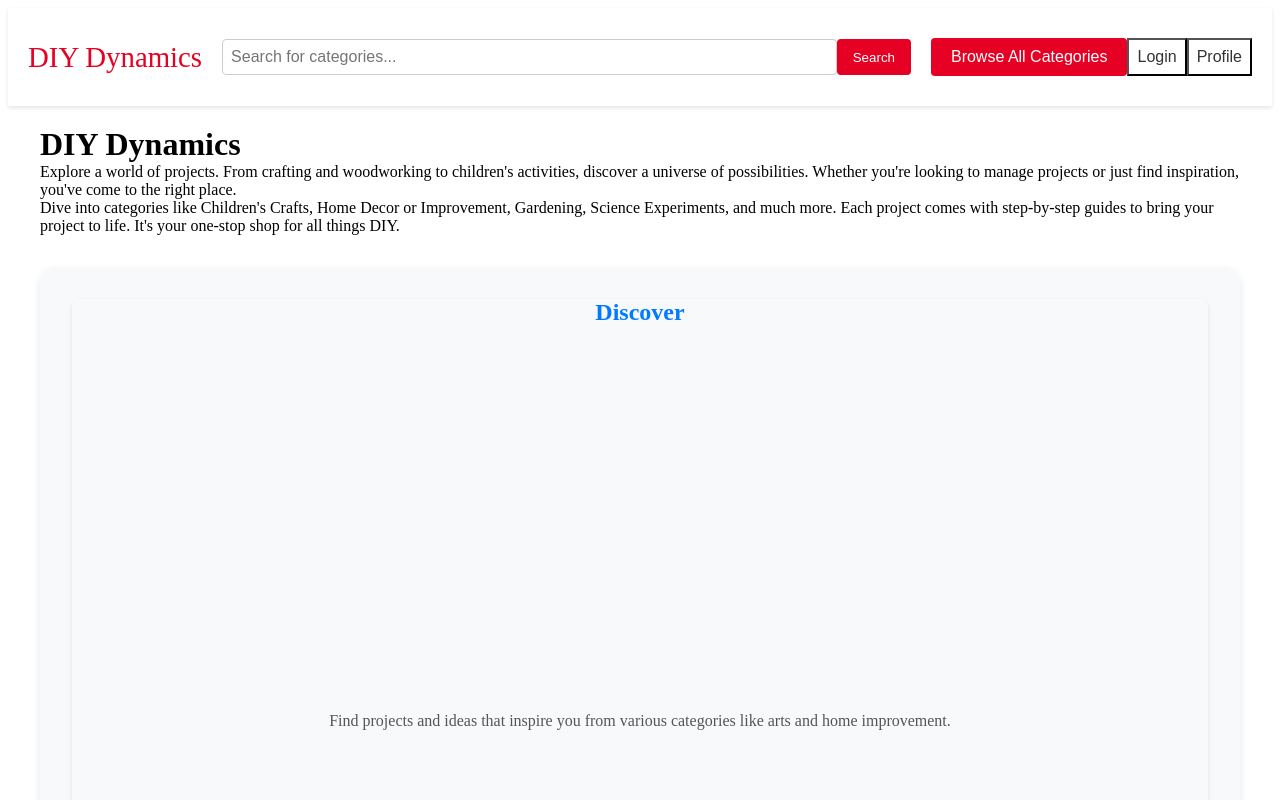
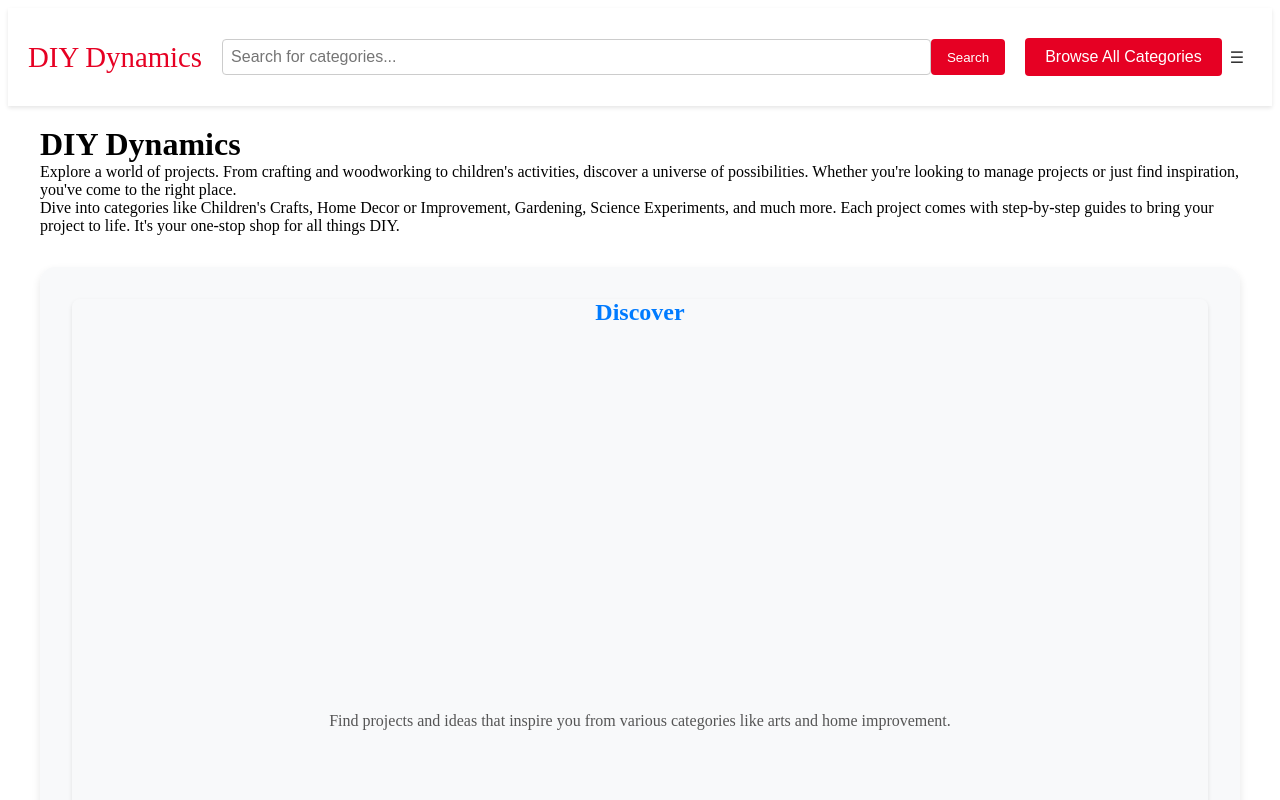
Before and after one commit to aholley112/diy_dynamics_client, an Angular app: page /home in a window 1280 px wide. Shown: the top 800 px of the page. Built offline with nearby package versions, Linux system fonts and the light colour scheme.

Commit message:
added dropdown to navbar

```diff
--- a/src/app/navbar/navbar.component.html
+++ b/src/app/navbar/navbar.component.html
@@ -15,7 +15,17 @@
       <button (click)="goToCategories()">Browse All Categories</button>
     </div>
     <div class="user-controls">
-      <button (click)="goToLogin()">Login</button>
-      <button (click)="goToProfile()">Profile</button>
+      <div class="dropdown">
+        <button class="dropbtn">☰</button>
+        <div class="dropdown-content">
+          <!-- Show Log In / Sign Up only if the user is not logged in -->
+          <a *ngIf="!authService.isLoggedIn()" (click)="goToAuth('log-in')">Log In or Sign Up</a>
+          <!-- Show Profile link only if the user is logged in -->
+          <a *ngIf="authService.isLoggedIn()" routerLink="/profile">Profile</a>
+          <!-- Show Log Out only if the user is logged in -->
+          <a *ngIf="authService.isLoggedIn()" (click)="logout()">Log Out</a>
+        </div>
+
+        </div>
     </div>
   </nav>
--- a/src/app/navbar/navbar.component.scss
+++ b/src/app/navbar/navbar.component.scss
@@ -83,3 +83,43 @@ button:hover {
   font-size: 1em;
   border-radius: 4px;
 }
+
+.dropbtn {
+  background-color: #4CAF50;
+  color: white;
+  padding: 16px;
+  font-size: 16px;
+  border: none;
+  cursor: pointer;
+}
+
+.dropbtn:hover, .dropbtn:focus {
+  background-color: #3e8e41;
+}
+
+.dropdown {
+  position: relative;
+  display: inline-block;
+}
+
+
+.dropdown-content {
+  display: none;
+  position: absolute;
+  background-color: #f9f9f9;
+  min-width: 160px;
+  box-shadow: 0px 8px 16px 0px rgba(0,0,0,0.2);
+  z-index: 1;
+}
+
+.dropdown-content a {
+  color: black;
+  padding: 12px 16px;
+  text-decoration: none;
+  display: block;
+}
+
+
+.dropdown:hover .dropdown-content {
+  display: block;
+}
--- a/src/app/navbar/navbar.component.ts
+++ b/src/app/navbar/navbar.component.ts
@@ -2,12 +2,15 @@ import { CommonModule } from '@angular/common';
 import { Component, EventEmitter, Output } from '@angular/core';
 import { FormsModule } from '@angular/forms';
 import { Router } from '@angular/router';
+import { RouterModule } from '@angular/router';
 import { Category } from '../shared/models/category.model';
+import { AuthenticationService } from '../core/services/authentication.service';
+
 
 @Component({
   selector: 'app-navbar',
   standalone: true,
-  imports: [FormsModule, CommonModule],
+  imports: [FormsModule, CommonModule, RouterModule],
   templateUrl: './navbar.component.html',
   styleUrl: './navbar.component.scss'
 })
@@ -17,15 +20,25 @@ export class NavigationBarComponent {
 
   @Output() search = new EventEmitter<string>();
 
-  constructor(private router: Router){}
+  constructor(public authService: AuthenticationService, private router: Router) {}
 
   searchCategories(): void {
     console.log('Emitting search text:', this.searchText);
     this.search.emit(this.searchText);
   }
 
-  goToLogin(): void {
-    this.router.navigate(['/login']);
+  goToAuth(mode: 'log-in' | 'sign-up'): void {
+    console.log('Attempting to navigate to auth with mode:', mode);
+    this.router.navigate(['/auth'], { queryParams: { action: mode } });
+  }
+
+  get isLoggedIn(): boolean {
+    return this.authService.isLoggedIn();
+  }
+
+  logout(): void {
+    this.authService.logout();
+    this.router.navigate(['/']);
   }
 
   goToProfile(): void {
```
